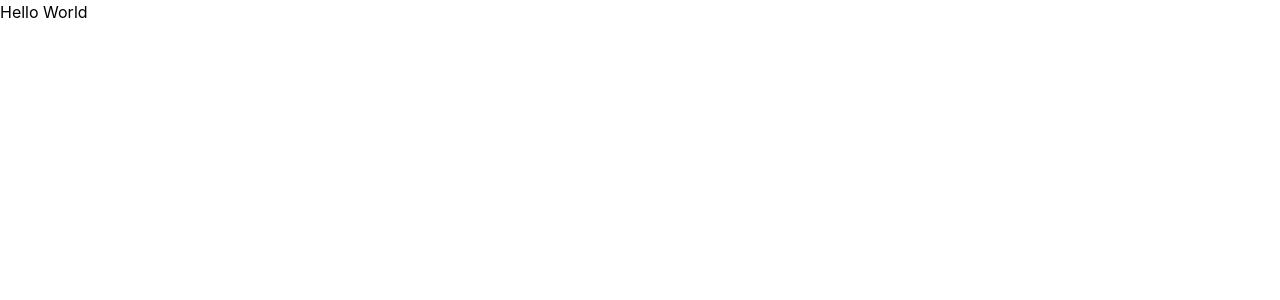
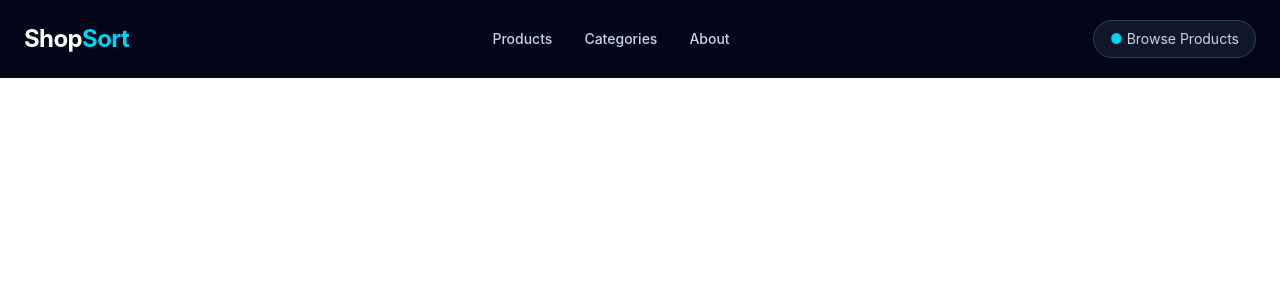
Before and after one commit to SanjuVijayakumar/product-filter, a React (Vite) app: page / in a window 1280 px wide. Shown: the top 300 px of the page. Built offline with nearby package versions, Linux system fonts and the light colour scheme.

Commit message:
Header component completed

```diff
--- a/src/App.jsx
+++ b/src/App.jsx
@@ -1,12 +1,13 @@
 import { useState } from 'react'
 import './App.css'
+import Header from './components/header/Header'
 
 function App() {
   const [count, setCount] = useState(0)
 
   return (
     <>
-      Hello World
+      <Header />
     </>
   )
 }
--- a/src/components/header/Header.jsx
+++ b/src/components/header/Header.jsx
@@ -1,9 +1,48 @@
-import React from 'react'
+import React from "react";
 
 const Header = () => {
   return (
-    <div>Header</div>
-  )
-}
+    <header className="bg-slate-950 text-white">
+      <div className="mx-auto flex max-w-7xl items-center justify-between px-6 py-5">
 
-export default Header
+        {/* App Name */}
+        <div>
+          <h1 className="text-2xl font-bold tracking-tight">
+            Shop<span className="text-cyan-400">Sort</span>
+          </h1>
+        </div>
+
+        {/* Navigation */}
+        <nav className="flex items-center gap-8 text-sm font-medium">
+          <a
+            href="#products"
+            className="text-slate-300 transition hover:text-cyan-400"
+          >
+            Products
+          </a>
+
+          <a
+            href="#categories"
+            className="text-slate-300 transition hover:text-cyan-400"
+          >
+            Categories
+          </a>
+
+          <a
+            href="#about"
+            className="text-slate-300 transition hover:text-cyan-400"
+          >
+            About
+          </a>
+        </nav>
+
+        {/* Product Count / Badge */}
+        <div className="hidden rounded-full border border-slate-700 bg-slate-900 px-4 py-2 text-sm text-slate-300 sm:block">
+          <span className="text-cyan-400">●</span> Browse Products
+        </div>
+      </div>
+    </header>
+  );
+};
+
+export default Header;
```
